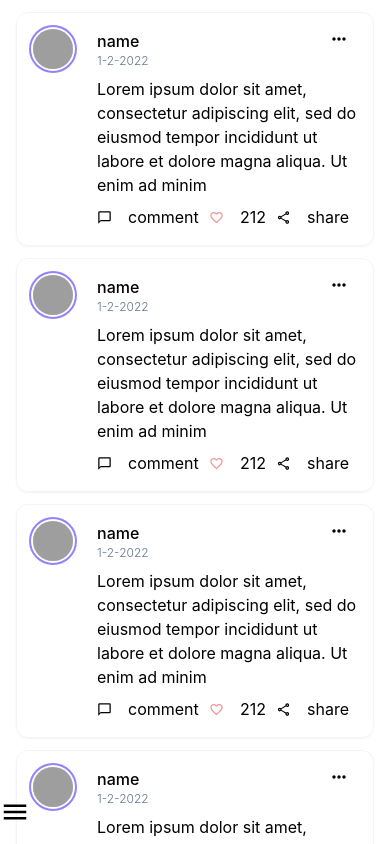
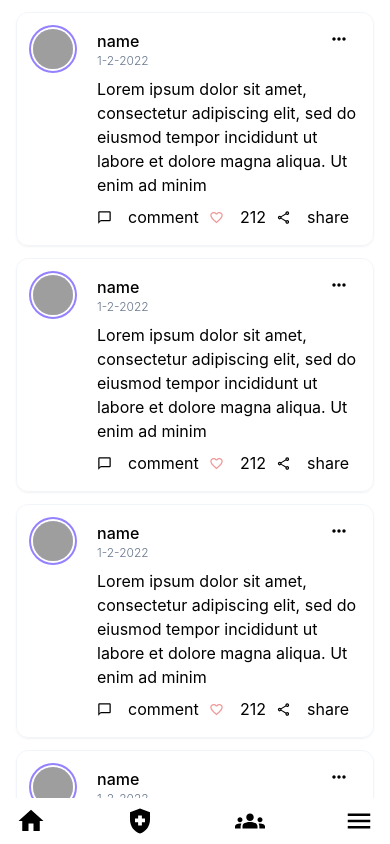
Before and after one commit to BlueOceanHRLAX48/AdjacentDoor, a React (Create React App) app: page / in a window 390 px wide. Built offline with nearby package versions, Linux system fonts and the light colour scheme; grey boxes are pictures that could not be loaded.

Commit message:
add nav on bottom on mobile

```diff
--- a/src/Home.js
+++ b/src/Home.js
@@ -4,6 +4,7 @@ import Feed from './components/Feed';
 import LeftBar from './LeftBar';
 import RightBar from './RightBar';
 import TopNav from './TopNav';
+import { MdGroups, MdHealthAndSafety, MdHome } from 'react-icons/md';
 
 function Home() {
   const [leftClass, setLeftClass] = useState(false);
@@ -26,8 +27,11 @@ function Home() {
           <div className='h-screen overflow-y-scroll hide-scroll-bar'>
             <Feed />
           </div>
-          <div className='items-center justify-between bg-white sm:hidden'>
-            <MdMenu className='absolute inset-x-0 bottom-0 h-16' size='30' onClick={showMenu} />
+          <div className='fixed bottom-0 flex items-center justify-between w-screen px-4 py-2 bg-white sm:hidden'>
+            <MdHome className='' size='30' onClick={showMenu} />
+            <MdHealthAndSafety className='' size='30' onClick={showMenu} />
+            <MdGroups className='' size='30' onClick={showMenu} />
+            <MdMenu className='' size='30' onClick={showMenu} />
           </div>
           <div className='hidden sm:flex'>
             <RightBar />
```
